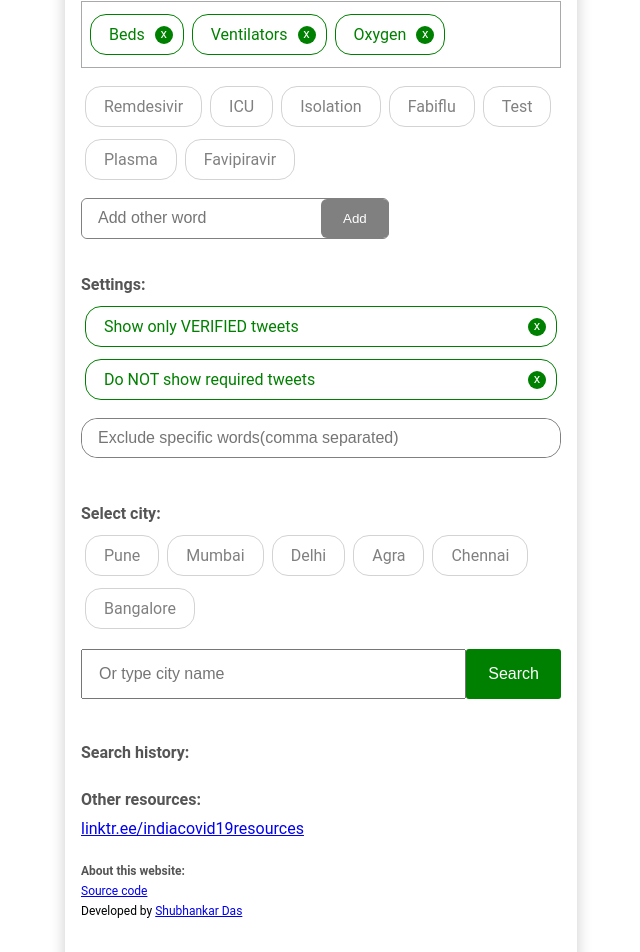
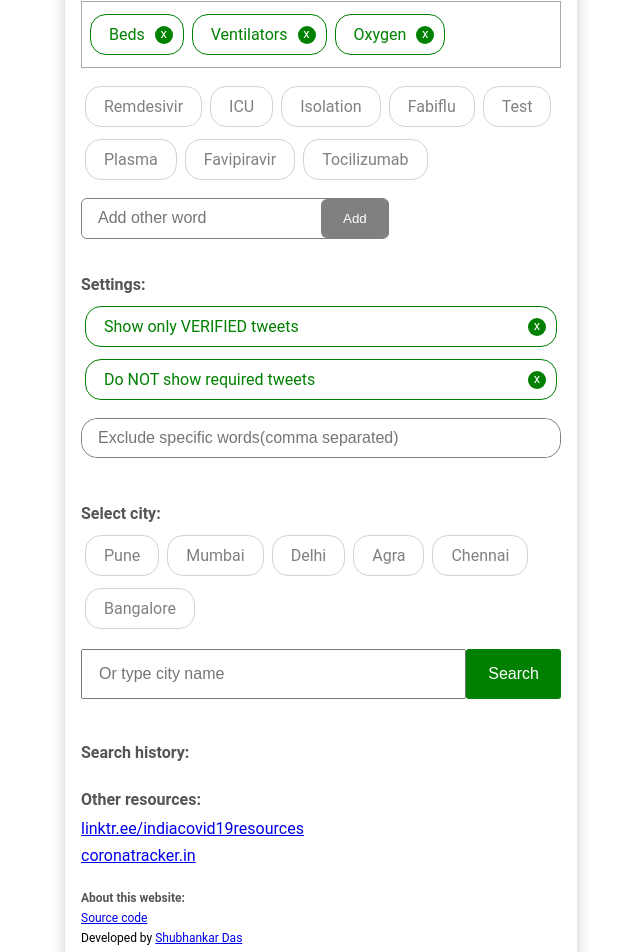
Before and after one commit to ShubhankarDas/covid-search, a React (Create React App) app: page / in a window 1280 px wide. Shown: the part 132-1084 px from the top of the page, without its empty margins (319-959 px from the left). Built offline with nearby package versions, Linux system fonts and the light colour scheme.

Commit message:
added resources

```diff
--- a/src/App.js
+++ b/src/App.js
@@ -28,11 +28,16 @@ function App() {
       "Test",
       "Plasma",
       "Favipiravir",
+      "Tocilizumab",
     ],
     resources: [
       {
         name: "linktr.ee/indiacovid19resources",
         link: "https://linktr.ee/indiacovid19resources",
+      },
+      {
+        name: "coronatracker.in",
+        link: "https://www.coronatracker.in/",
       },
     ],
   };
```
